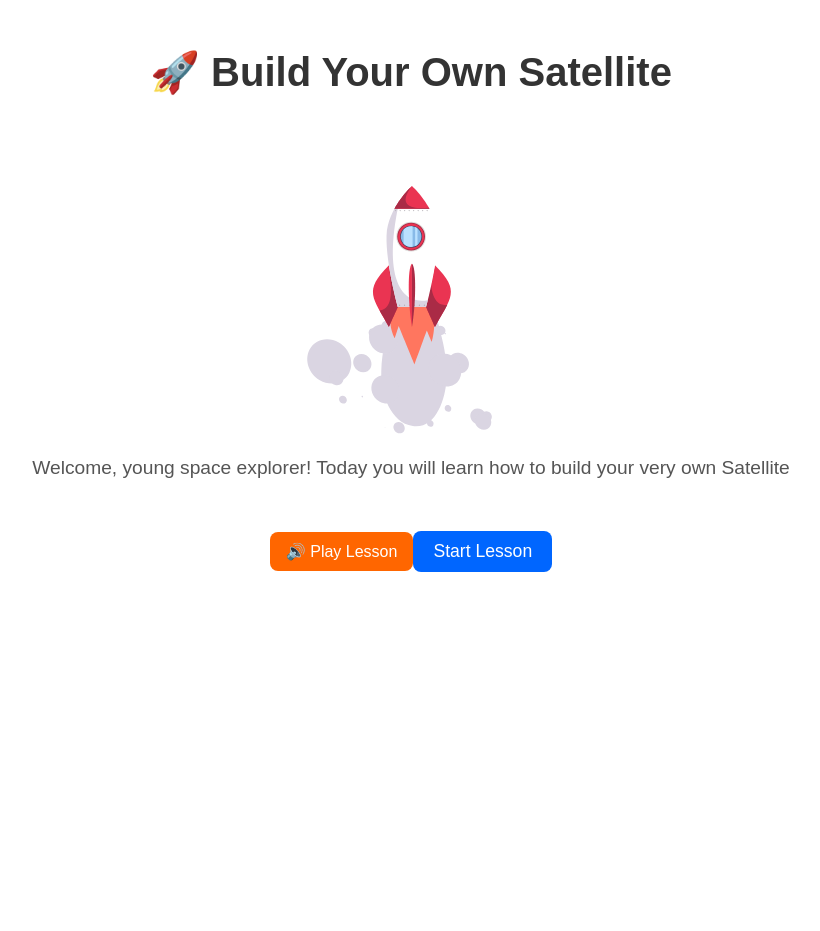
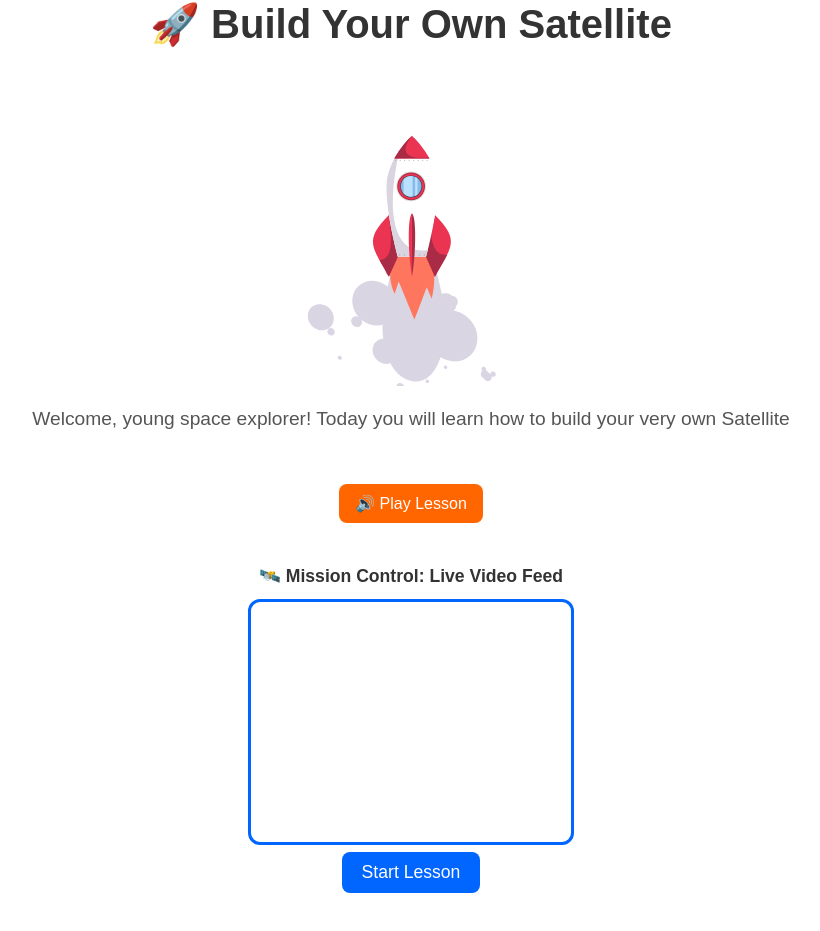
Before and after one commit to SaadASyed/Build-your-own-satellite, a React (Vite) app: page / in a window 1280 px wide. Shown: the part 127-1058 px from the top of the page, without its empty margins (229-1049 px from the left). Before the commit the page ends 800 px from the top, so only its background shows below. Built offline with nearby package versions, Linux system fonts and the light colour scheme; no server answers.

Commit message:
adding the webcam component per the initial specifiation

```diff
--- a/src/App.jsx
+++ b/src/App.jsx
@@ -1,6 +1,7 @@
 import './App.css';
 import RocketAvatar from './components/RocketAvatar';
 import LessonSpeech from './components/LessonSpeech';
+import WebcamFeed from './components/WebcamFeed';
 
 function App() {
   return (
@@ -11,6 +12,7 @@ function App() {
         Welcome, young space explorer! Today you will learn how to build your very own Satellite
       </p>
       <LessonSpeech />
+      <WebcamFeed />
       <button style={styles.button} onClick={() => alert('Lesson will start soon!')}>
         Start Lesson
       </button>
--- /dev/null
+++ b/src/components/WebcamFeed.jsx
@@ -0,0 +1,47 @@
+import React, { useRef, useEffect } from 'react';
+
+const WebcamFeed = () => {
+  const videoRef = useRef(null);
+
+  useEffect(() => {
+    const startWebcam = async () => {
+      try {
+        const stream = await navigator.mediaDevices.getUserMedia({ video: true });
+        if (videoRef.current) {
+          videoRef.current.srcObject = stream;
+        }
+      } catch (error) {
+        console.error('Webcam access denied or error:', error);
+      }
+    };
+
+    startWebcam();
+  }, []);
+
+  return (
+    <div style={styles.container}>
+      <h3 style={styles.label}>🛰️ Mission Control: Live Video Feed</h3>
+      <video ref={videoRef} autoPlay playsInline style={styles.video} />
+    </div>
+  );
+};
+
+const styles = {
+  container: {
+    marginTop: '40px',
+    textAlign: 'center',
+  },
+  label: {
+    fontSize: '1.1rem',
+    marginBottom: '10px',
+    color: '#333',
+  },
+  video: {
+    width: '320px',
+    height: '240px',
+    border: '3px solid #0066ff',
+    borderRadius: '12px',
+  },
+};
+
+export default WebcamFeed;
```
